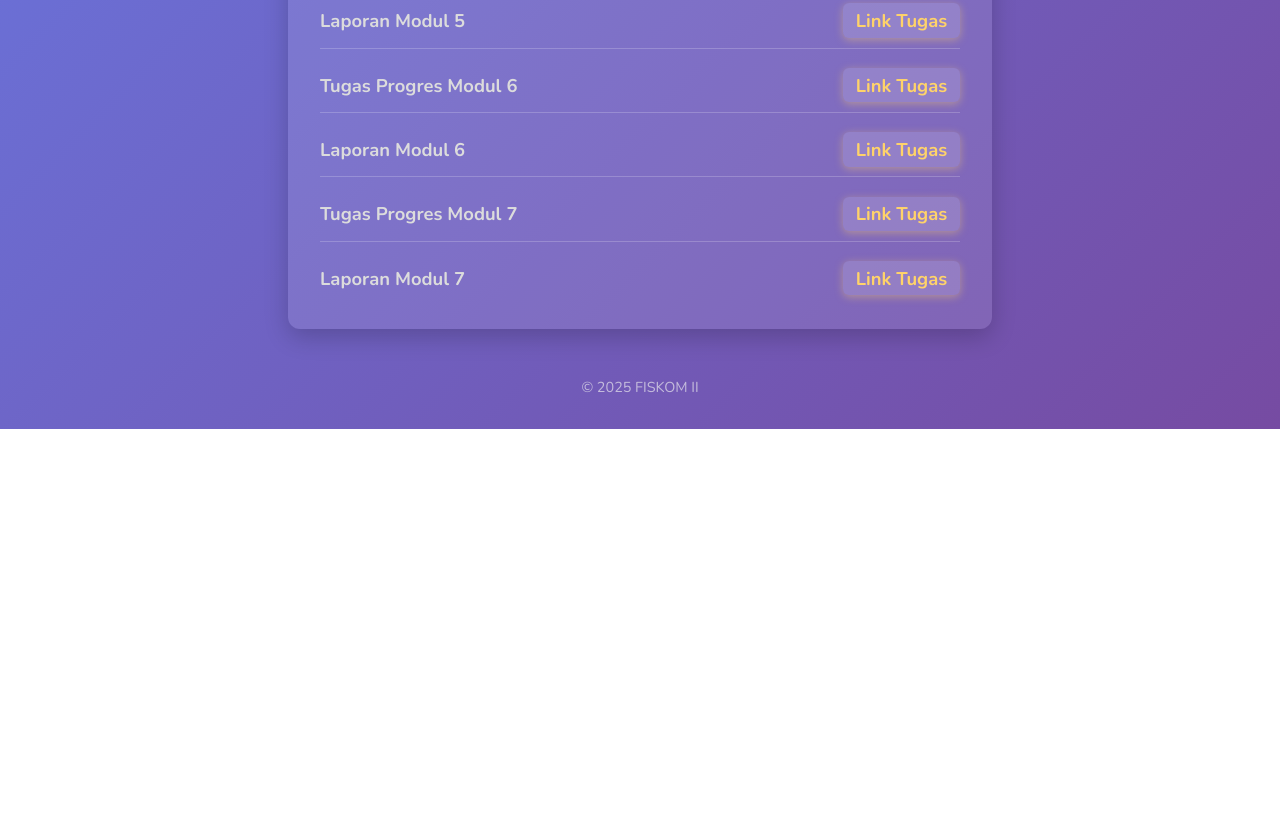
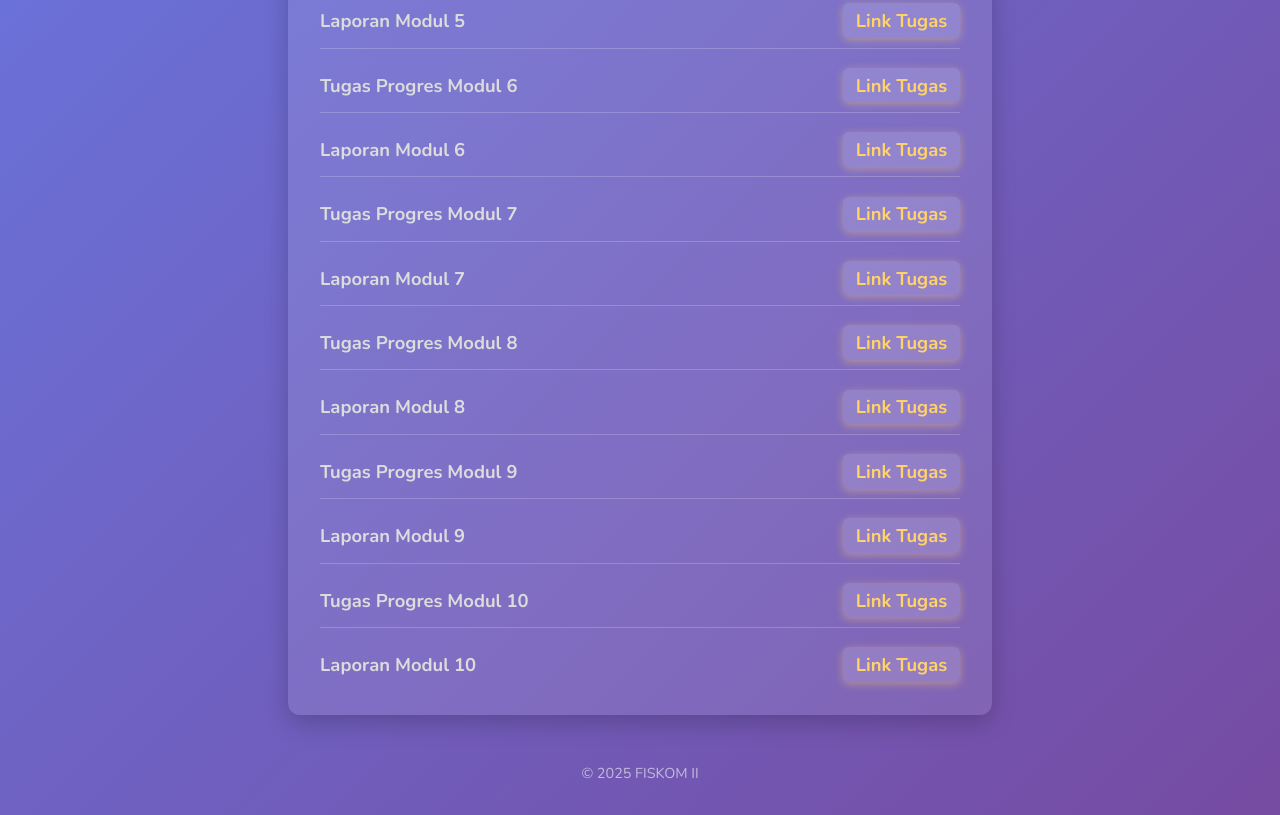
Before and after one commit to asrafi17/Fisika-Komputasi-2, a plain HTML site: page index.html in a window 1280 px wide. Shown: the part 725-1540 px from the top of the page. Before the commit the page ends 1154 px from the top, so only its background shows below. Drawn offline with nearby package versions, Linux system fonts and the light colour scheme.

Commit message:
Update index.html

```diff
--- a/index.html
+++ b/index.html
@@ -175,6 +175,30 @@
       <li>
       <span class="student-name">Laporan Modul 7</span>
       <a href="https://drive.google.com/drive/folders/1yjgc0Jev5hwG1rw-pqBluBZ6w-KmA9SVWvGYu55hEtlCJRGxpRfQ6SKDKn9oUxwP9QGzkfGo?usp=sharing" target="_blank" rel="noopener" class="link">Link Tugas</a>
+      </li>
+      <li>
+      <span class="student-name">Tugas Progres Modul 8</span>
+      <a href="" target="_blank" rel="noopener" class="link">Link Tugas</a>
+      </li>
+      <li>
+      <span class="student-name">Laporan Modul 8</span>
+      <a href="" target="_blank" rel="noopener" class="link">Link Tugas</a>
+      </li>
+      <li>
+      <span class="student-name">Tugas Progres Modul 9</span>
+      <a href="" target="_blank" rel="noopener" class="link">Link Tugas</a>
+      </li>
+      <li>
+      <span class="student-name">Laporan Modul 9</span>
+      <a href="" target="_blank" rel="noopener" class="link">Link Tugas</a>
+      </li>
+      <li>
+      <span class="student-name">Tugas Progres Modul 10</span>
+      <a href="" target="_blank" rel="noopener" class="link">Link Tugas</a>
+      </li>
+      <li>
+      <span class="student-name">Laporan Modul 10</span>
+      <a href="" target="_blank" rel="noopener" class="link">Link Tugas</a>
     </ul>
   </main>
   <footer>
```
